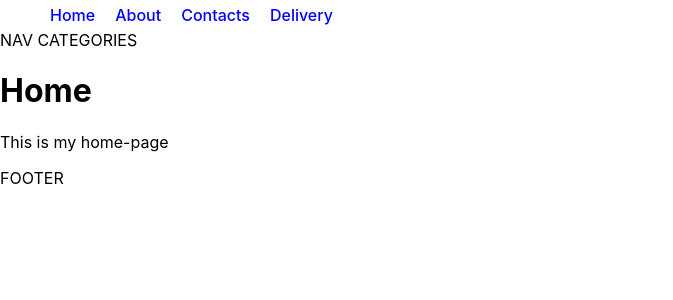
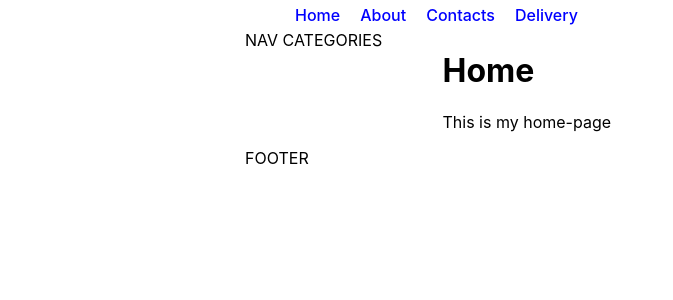
Before and after one commit to SadambekovBekmyrza/diplomwork, a React (Create React App) app: page / in a window 1280 px wide. Shown: the top 300 px of the page, without its empty margins (0-673 px from the left). Built offline with nearby package versions, Linux system fonts and the light colour scheme.

Commit message:
removed unnecessary element in app.js and stylized layout

```diff
--- a/src/App.js
+++ b/src/App.js
@@ -1,4 +1,4 @@
-import { Link, Route, Routes } from "react-router-dom";
+import { Route, Routes } from "react-router-dom";
 import Layout from "./components/Layout/Layout";
 import About from "./pages/About";
 import Home from "./pages/Home";
--- a/src/components/Layout/Layout.css
+++ b/src/components/Layout/Layout.css
@@ -5,3 +5,29 @@
 body {
   margin: 0;
 }
+.Layout {
+  display: grid;
+  grid-template-areas:
+    "header header"
+    "aside main"
+    "footer footer";
+  grid-template-columns: 1fr 3fr;
+  max-width: 790px;
+  margin: 0 auto;
+}
+
+.Layout header {
+  grid-area: header;
+}
+
+.Layout aside {
+  grid-area: aside;
+}
+
+.Layout main {
+  grid-area: main;
+}
+
+.Layout footer {
+  grid-area: footer;
+}
```
